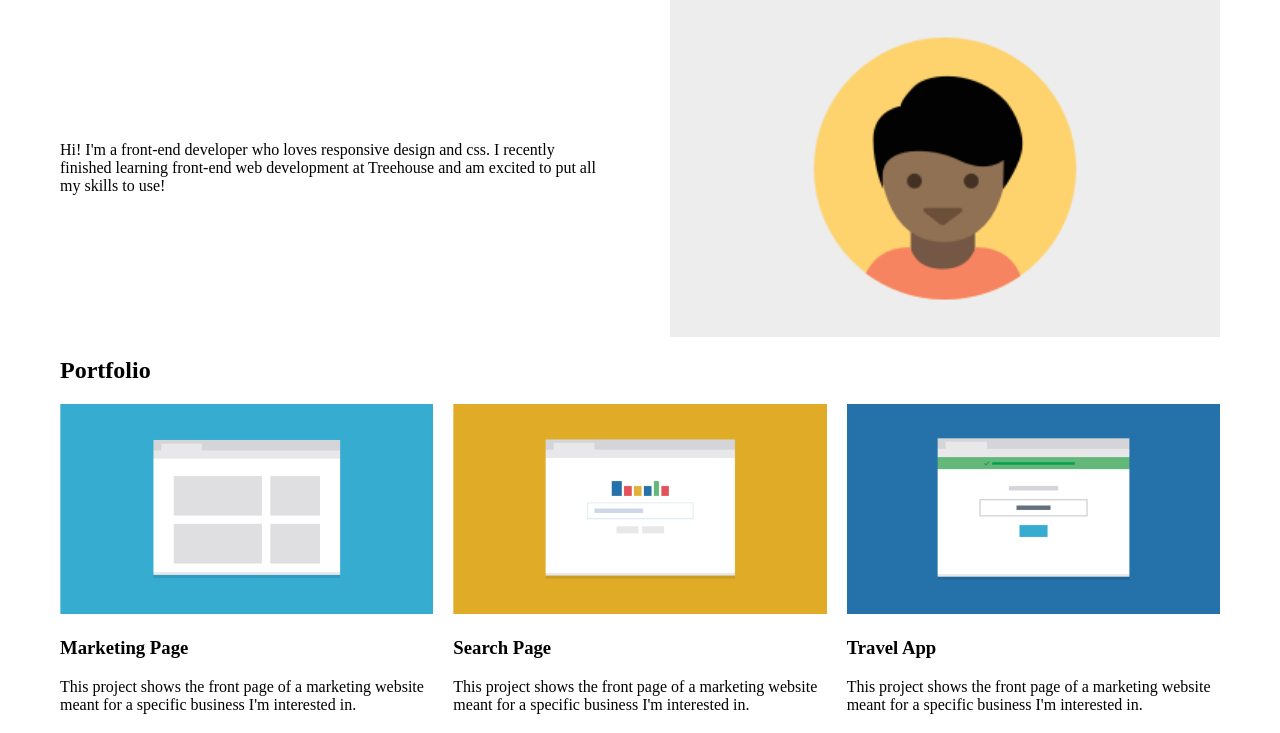
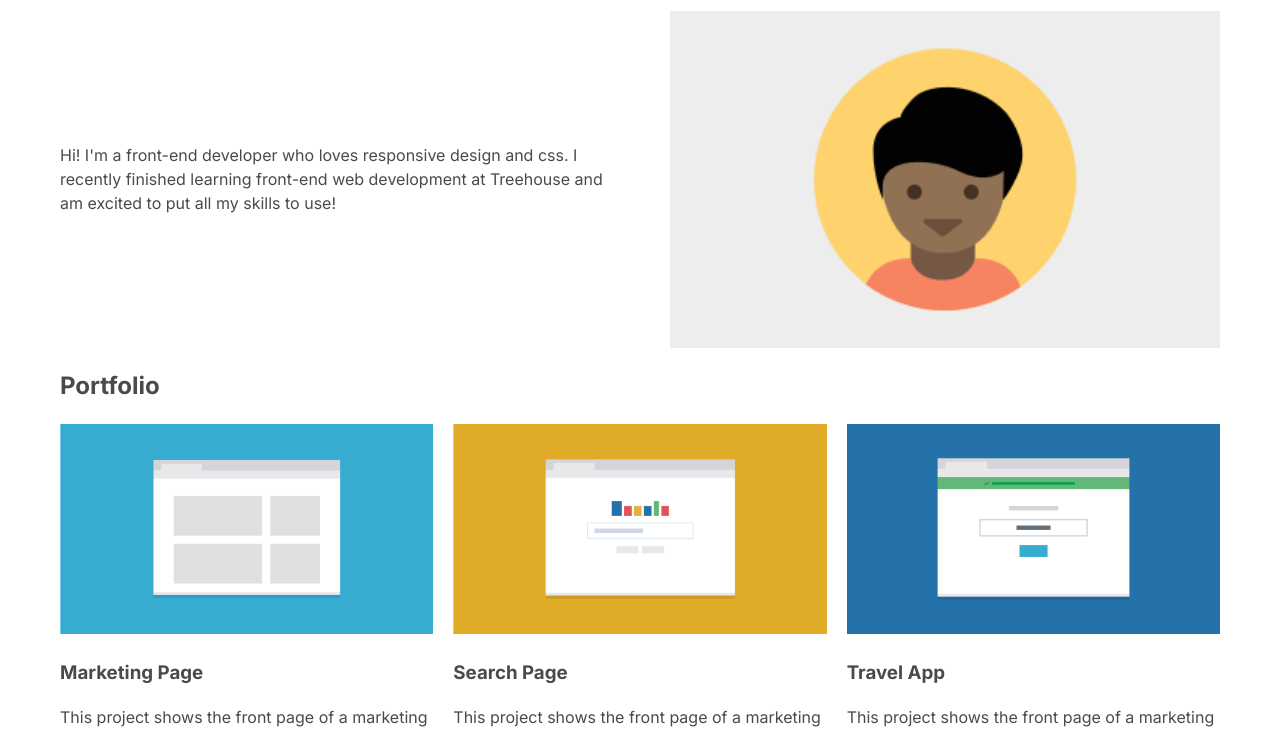
Before and after one commit to AngelaSorokina/Mobile-first-Responsive-Layout, a plain HTML site: page index.html in a window 1280 px wide. Shown: the part 140-873 px from the top of the page. Drawn offline with Linux system fonts and the light colour scheme.

Commit message:
Adding Google Font

```diff
--- a/css/style.css
+++ b/css/style.css
@@ -3,6 +3,12 @@
 ==================================== */
 * {
   box-sizing: border-box;
+}
+body {
+  font-family: "Inter", serif;
+  line-height: 1.5;
+  color: #4A4A4A;
+  margin: 0;
 }
 img {
 	max-width: 100%;
--- a/index.html
+++ b/index.html
@@ -3,6 +3,7 @@
 <head>
 	<meta name="viewport" content="width=device-width, initial-scale=1.0">
 	<title>Mobile first Responsive Layout</title>
+	<link href="https://fonts.googleapis.com/css2?family=Inter:ital,opsz,wght@0,14..32,100..900;1,14..32,100..900&display=swap" rel="stylesheet" type="text/css">
   <link rel="stylesheet" href='css/normalize.css'>
 	<link rel="stylesheet" href="css/style.css">
 </head>
```
